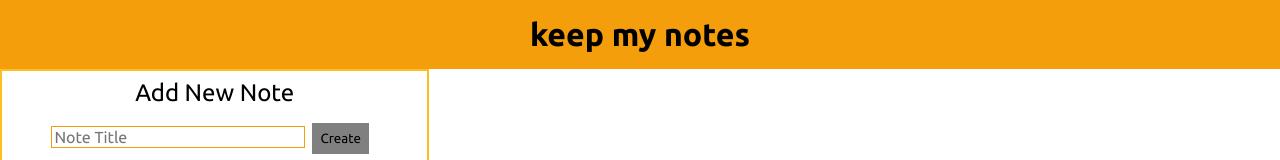
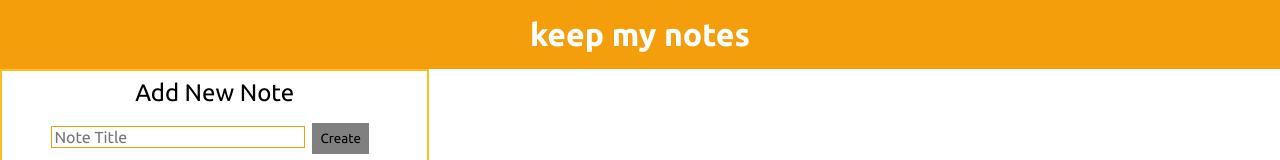
Before and after one commit to humzahasan/keepmynotes, a React (Create React App) app: page / in a window 1280 px wide. Shown: the top 160 px of the page. Built offline with nearby package versions, Linux system fonts and the light colour scheme; no server answers; the database is empty.

Commit message:
feat: linking homepage

```diff
--- a/src/App.css
+++ b/src/App.css
@@ -11,6 +11,7 @@
   --hovery: #FFFBEB;
 }
 
+
 .title {
   text-align: center;
   font-size: 2rem;
@@ -18,6 +19,11 @@
   color: white;
   background-color: var(--primary);
   padding: 1rem;
+}
+
+.title > a {
+  color: white;
+  text-decoration: none;
 }
 
 .title:hover {
--- a/src/component/Title.js
+++ b/src/component/Title.js
@@ -1,11 +1,13 @@
-import React from 'react'
+import React from 'react';
 
 const Title = () => {
-    return (
-        <>
-         <p className="title">keep my notes</p>
-        </>
-    )
-}
+  return (
+    <>
+      <p className='title'>
+        <a href='/'>keep my notes</a>
+      </p>
+    </>
+  );
+};
 
-export default Title
+export default Title;
```
